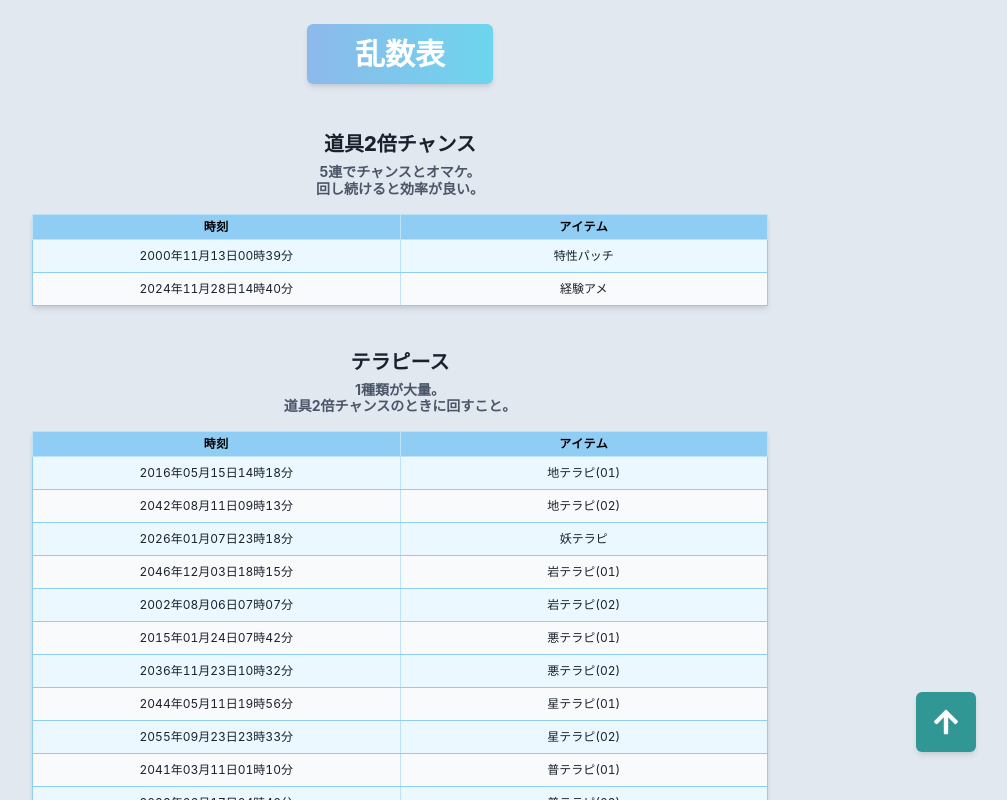
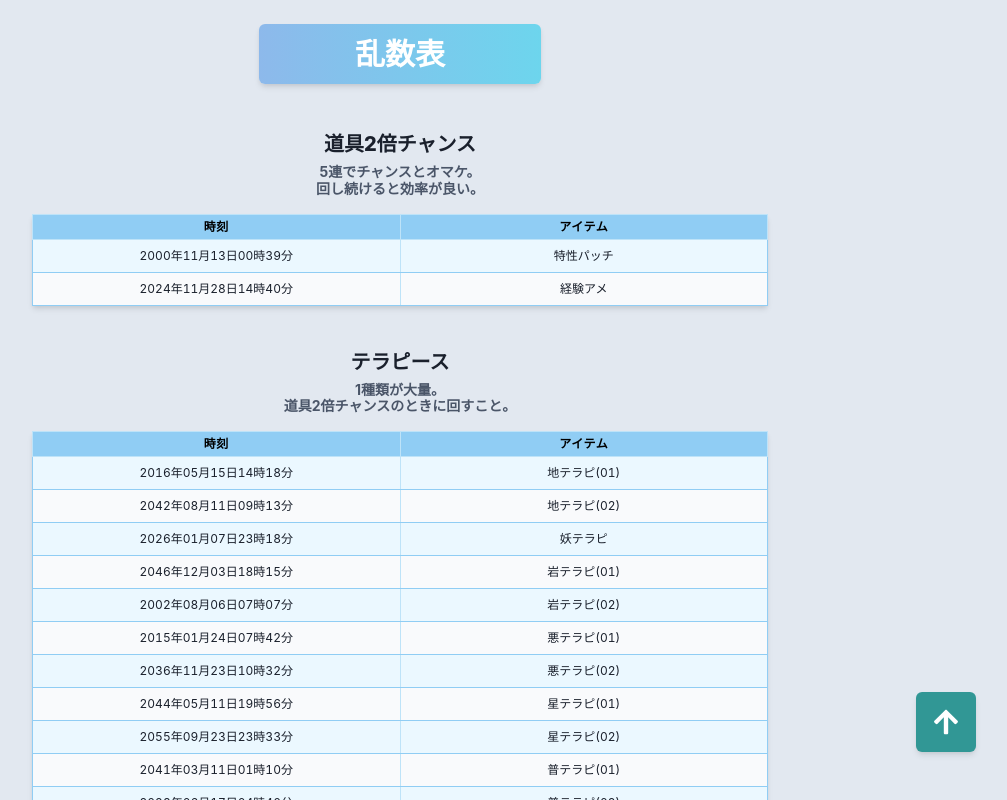
Before and after one commit to Shiori-Takanashi/printer-app, a React (Vite) app: page / in a window 1280 px wide. Shown: the top 800 px of the page, without its empty margins (240-1247 px from the left). Built offline with nearby package versions, Linux system fonts and the light colour scheme.

Commit message:
header fix

```diff
--- a/src/components/CategoryBlock.jsx
+++ b/src/components/CategoryBlock.jsx
@@ -44,7 +44,7 @@ export default function CategoryBlock({ category, items }) {
                         {category === '道具2倍チャンス' && (
                             <Box as="span" mt={2} fontSize="sm" color="gray.600">
                                 5連でチャンスとオマケ。<br />
-                                回し続けると効率が良い。<br />
+                                回し続けると効率が良い。
                             </Box>
                         )}
                         {category === 'その他' && (
@@ -60,7 +60,8 @@ export default function CategoryBlock({ category, items }) {
                         )}
                         {category === 'ボール2倍チャンス' && (
                             <Box as="span" mt={2} fontSize="sm" color="gray.600">
-                                すごい傷薬のとき、ミスりにくいかも。<br />
+                                すごい傷薬のとき、<br />
+                                ミスりにくいかも。<br />
                                 どうせならパッチがおすすめ。
                             </Box>
                         )}
--- a/src/components/Header.jsx
+++ b/src/components/Header.jsx
@@ -6,7 +6,7 @@ export default function Header() {
         <Box
             as="header"
             bgGradient="linear(to-r, rgb(141,185,235), #6dd5ed)"
-            px={{ base: 4, md: 12 }}
+            px={{ base: 8, md: 24 }}
             py={{ base: 2, md: 3 }}
             mx="auto" mt={6}
             boxShadow="md"
```
